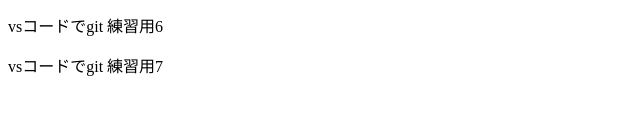
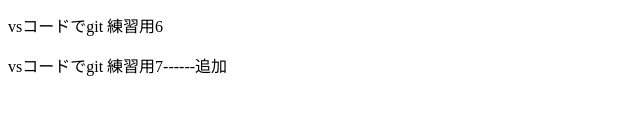
Before and after one commit to bkfield/git_practice, a plain HTML site: page test.html in a window 1280 px wide. Shown: the part 307-422 px from the top of the page, 0-640 px from the left. Drawn offline with Linux system fonts and the light colour scheme.

Commit message:
ブランチでのテスト

```diff
--- a/test.html
+++ b/test.html
@@ -14,6 +14,6 @@
 <p>git 練習用5</p>
 <p>git 練習用6を追加</p>
 <p>vsコードでgit 練習用6</p>
-<p>vsコードでgit 練習用7</p>
+<p>vsコードでgit 練習用7------追加</p>
 </body>
 </html>
```
